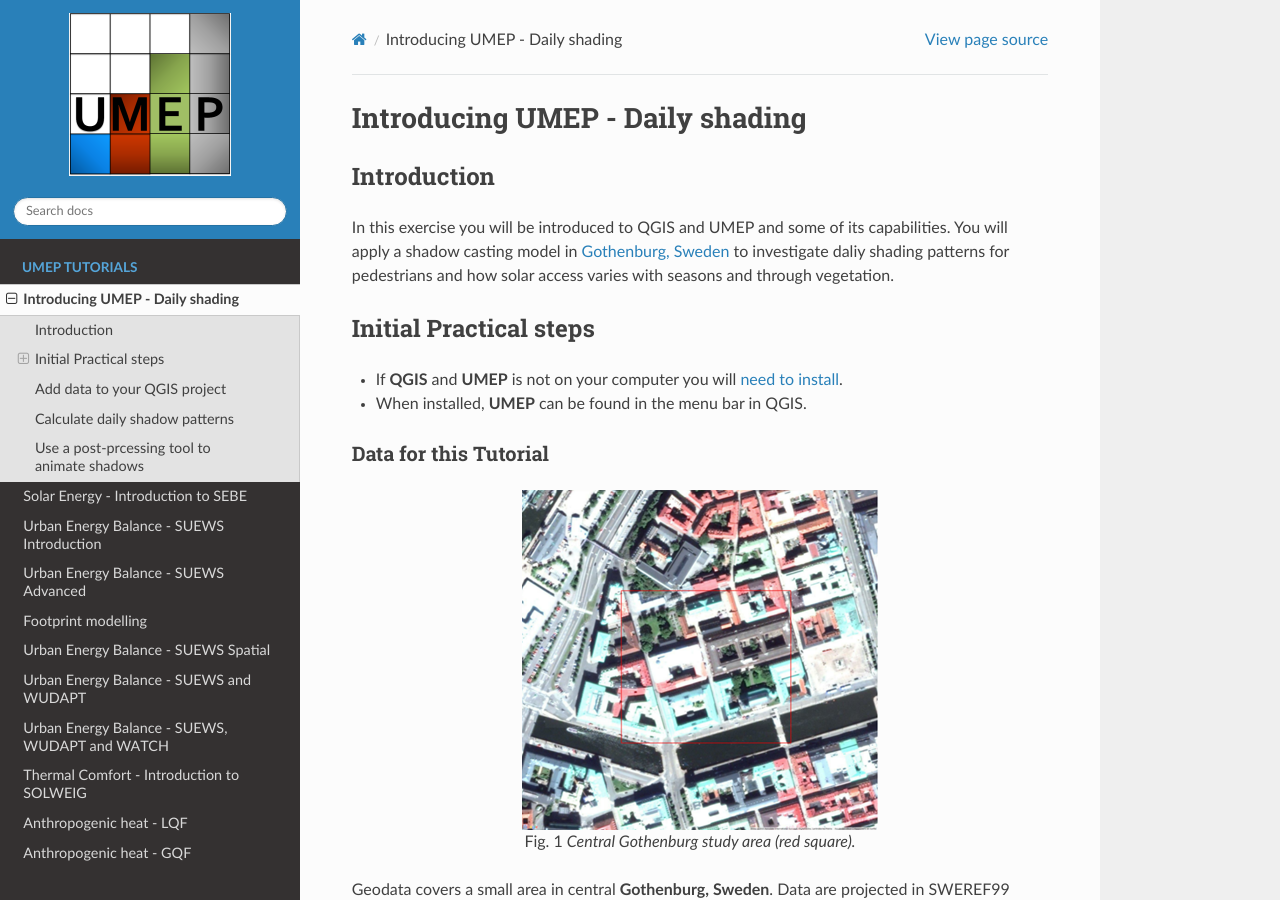
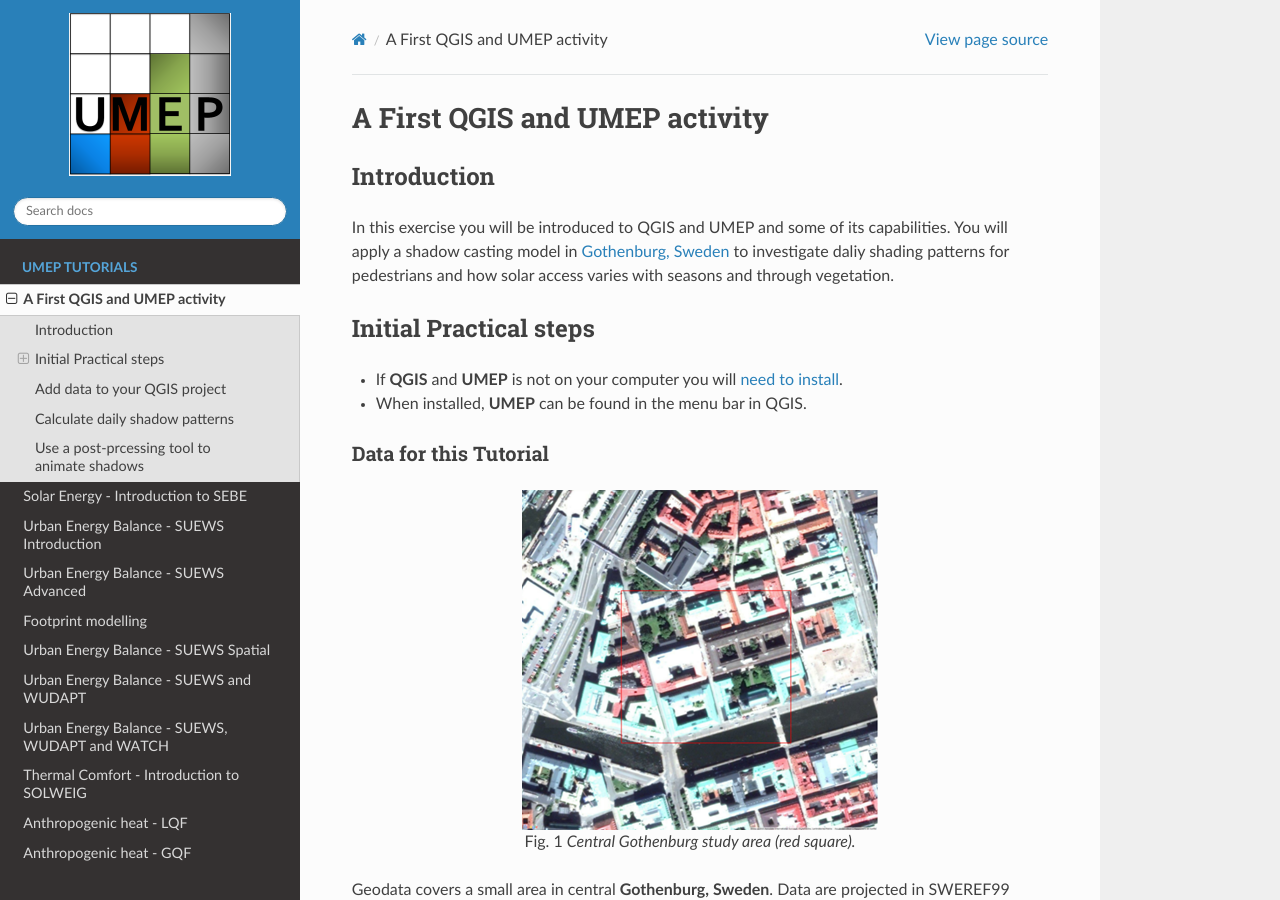
Before and after one commit to Urban-Meteorology-Reading/Tutorials, a Sphinx documentation site: the page built from docs/source/Tutorials/DailyShading.rst, in a window 1280 px wide and 900 px high. Built offline with Sphinx 7.4.7 and the Read the Docs theme 2.0.0, drawn with Linux system fonts in a browser that asks for light colours.

Commit message:
Update DailyShading.rst
Changed title

```diff
--- a/docs/source/Tutorials/DailyShading.rst
+++ b/docs/source/Tutorials/DailyShading.rst
@@ -1,7 +1,7 @@
 .. _DailyShading:
 
-Introducing UMEP - Daily shading
-================================
+A First QGIS and UMEP activity
+==============================
 
 Introduction
 ------------
```
